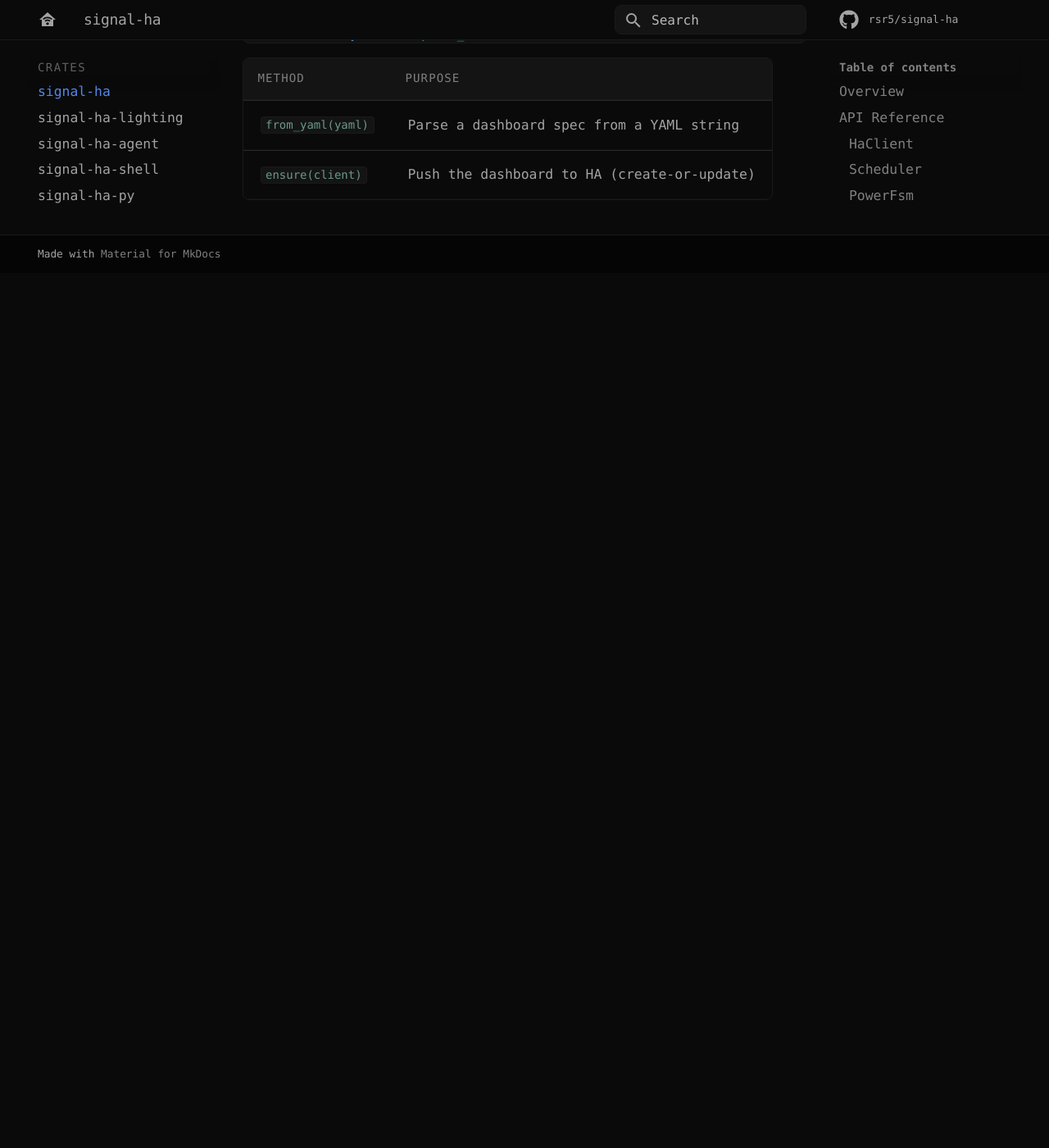
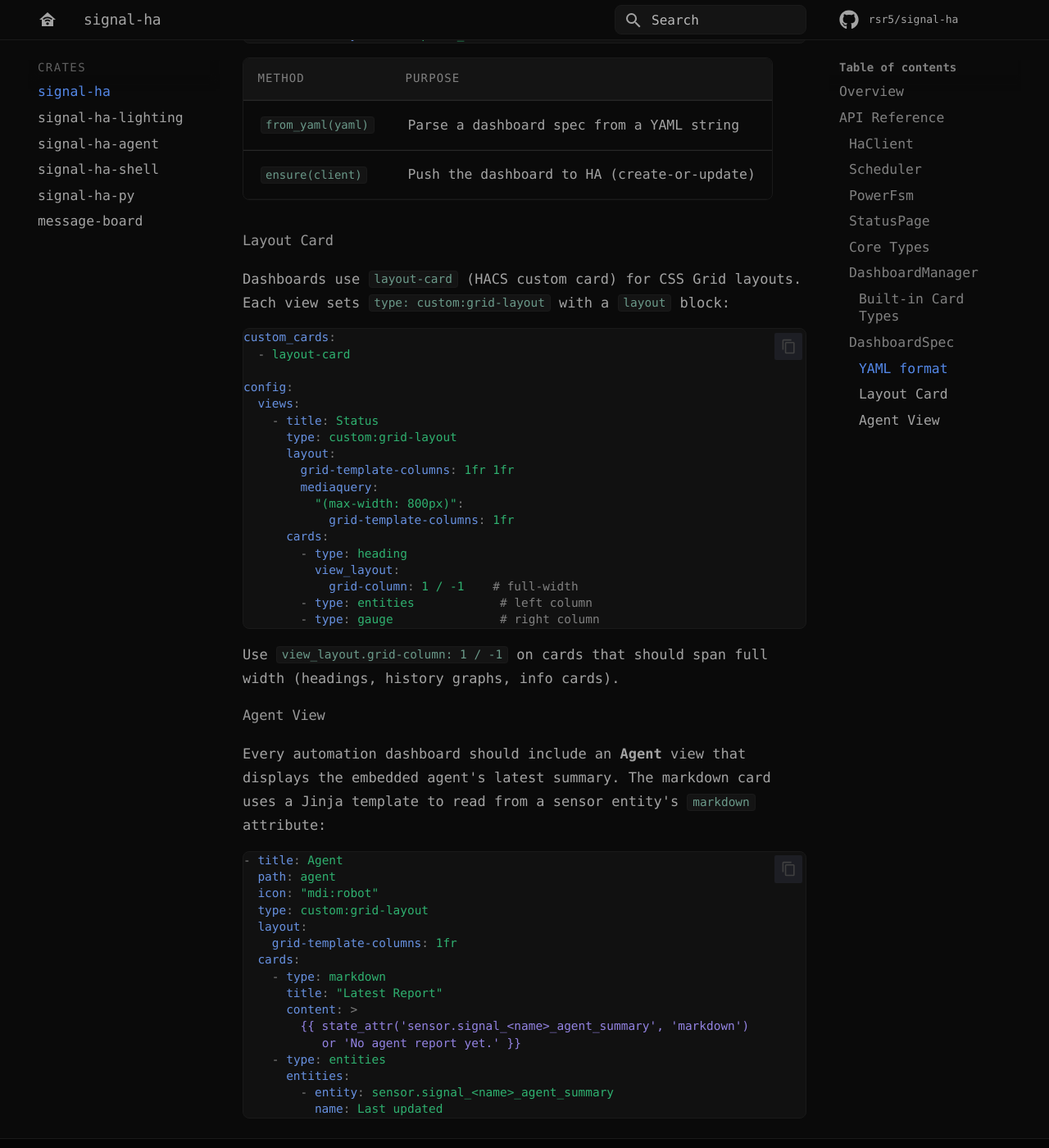
Before and after one commit to rsr5/signal-ha, an MkDocs documentation site: the page built from docs/crates/signal-ha.md, in a window 1280 px wide and 1400 px high, scrolled down 5615 px. Shown: the whole window at 82% size. Built offline with MkDocs 1.6.1 and Material for MkDocs 9.7.7, drawn with Linux system fonts in a browser that asks for light colours; some web fonts are replaced; comment, search, counter and statistics services are not loaded; before the commit the page ends 5948 px from its top, so only the background shows below that.

Commit message:
docs: agent dashboard tools, layout-card, Agent view pattern

````diff
--- a/docs/crates/signal-ha.md
+++ b/docs/crates/signal-ha.md
@@ -197,3 +197,57 @@ config:
 |:-------|:--------|
 | `from_yaml(yaml)` | Parse a dashboard spec from a YAML string |
 | `ensure(client)` | Push the dashboard to HA (create-or-update) |
+
+#### Layout Card
+
+Dashboards use `layout-card` (HACS custom card) for CSS Grid layouts.
+Each view sets `type: custom:grid-layout` with a `layout` block:
+
+```yaml
+custom_cards:
+  - layout-card
+
+config:
+  views:
+    - title: Status
+      type: custom:grid-layout
+      layout:
+        grid-template-columns: 1fr 1fr
+        mediaquery:
+          "(max-width: 800px)":
+            grid-template-columns: 1fr
+      cards:
+        - type: heading
+          view_layout:
+            grid-column: 1 / -1    # full-width
+        - type: entities            # left column
+        - type: gauge               # right column
+```
+
+Use `view_layout.grid-column: 1 / -1` on cards that should span full width
+(headings, history graphs, info cards).
+
+#### Agent View
+
+Every automation dashboard should include an **Agent** view that displays
+the embedded agent's latest summary. The markdown card uses a Jinja template
+to read from a sensor entity's `markdown` attribute:
+
+```yaml
+- title: Agent
+  path: agent
+  icon: "mdi:robot"
+  type: custom:grid-layout
+  layout:
+    grid-template-columns: 1fr
+  cards:
+    - type: markdown
+      title: "Latest Report"
+      content: >
+        {{ state_attr('sensor.signal_<name>_agent_summary', 'markdown')
+           or 'No agent report yet.' }}
+    - type: entities
+      entities:
+        - entity: sensor.signal_<name>_agent_summary
+          name: Last updated
+```
````
Also changed, not shown: docs/crates/signal-ha-agent.md (+40 -0 lines).
